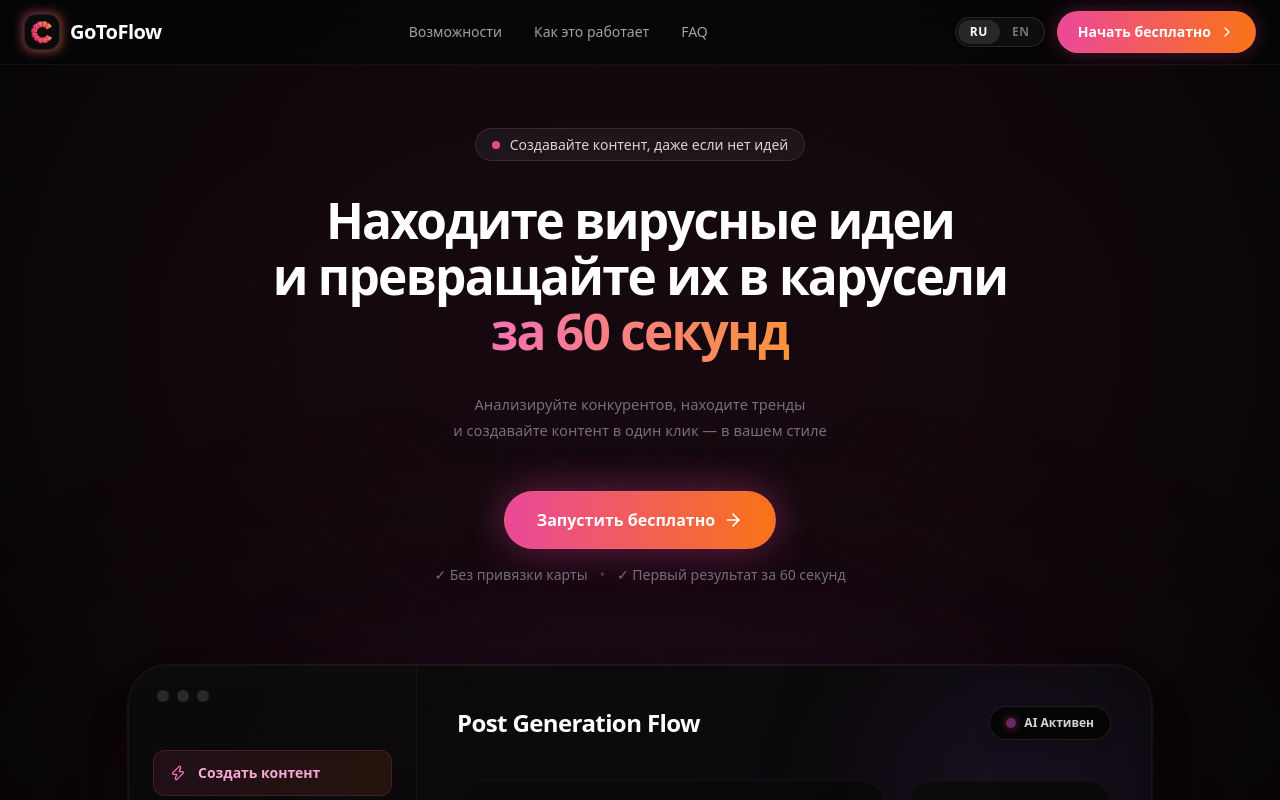
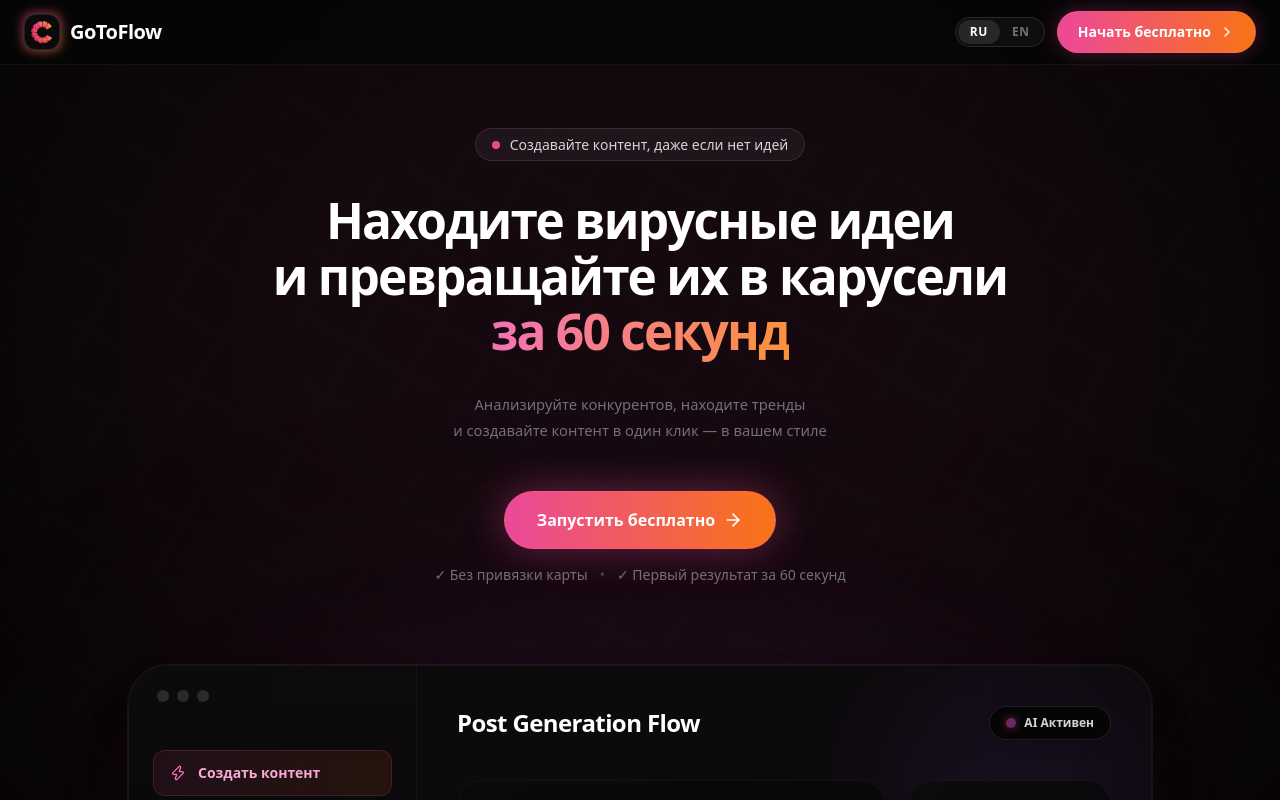
Before and after one commit to matteimikeska49-bot/gtf, a React (Vite) app: page / in a window 1280 px wide. Shown: the top 800 px of the page. Built offline with nearby package versions, Linux system fonts and the light colour scheme.

Commit message:
ui: Header - remove navigation links

```diff
--- a/src/components/Header.jsx
+++ b/src/components/Header.jsx
@@ -40,12 +40,7 @@ export const Header = ({ lang, setLang }) => {
       <div className="max-w-7xl mx-auto px-6 h-16 flex items-center justify-between gap-4">
         <Logo />
 
-        {/* Nav links — desktop */}
-        <nav className="hidden lg:flex items-center gap-8">
-          <a href="#" className="text-sm font-medium text-zinc-400 hover:text-white transition-colors">Возможности</a>
-          <a href="#" className="text-sm font-medium text-zinc-400 hover:text-white transition-colors">Как это работает</a>
-          <a href="#" className="text-sm font-medium text-zinc-400 hover:text-white transition-colors">FAQ</a>
-        </nav>
+
 
         <div className="flex items-center gap-3">
           {/* Language switcher */}
```
